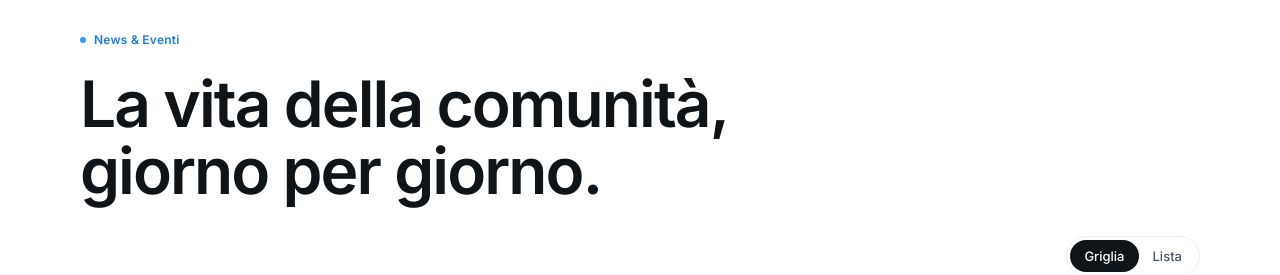
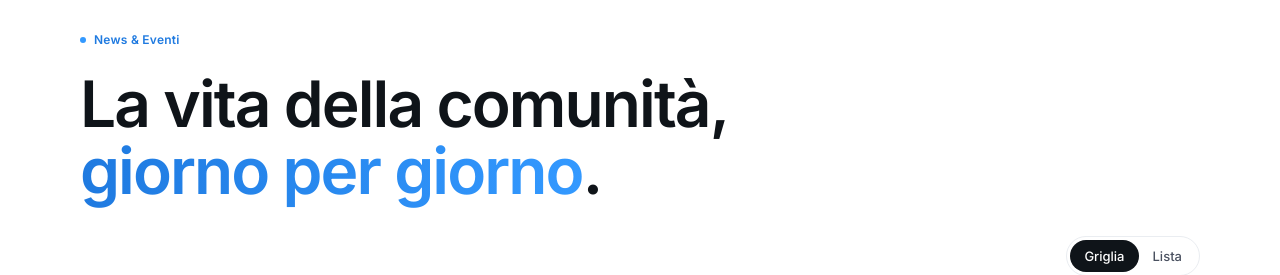
Before and after one commit to santalfonso/santalfonso.org, a Next.js app: page /news in a window 1280 px wide. Shown: the part 178-453 px from the top of the page. Built offline with nearby package versions, Linux system fonts and the light colour scheme; no server answers; the database is empty.

Commit message:
News: gradient blu su 'giorno per giorno'

```diff
--- a/src/app/(public)/news/page.tsx
+++ b/src/app/(public)/news/page.tsx
@@ -19,7 +19,8 @@ export default async function NewsPage() {
         <div className="container">
           <span className="kicker">News &amp; Eventi</span>
           <h1 style={{ marginTop: 20, maxWidth: "20ch" }}>
-            La vita della comunità, giorno per giorno.
+            La vita della comunità,{" "}
+            <span style={{ background: "linear-gradient(90deg, var(--azure-deep), var(--azure))", WebkitBackgroundClip: "text", WebkitTextFillColor: "transparent", backgroundClip: "text" }}>giorno per giorno</span>.
           </h1>
         </div>
       </section>
```
